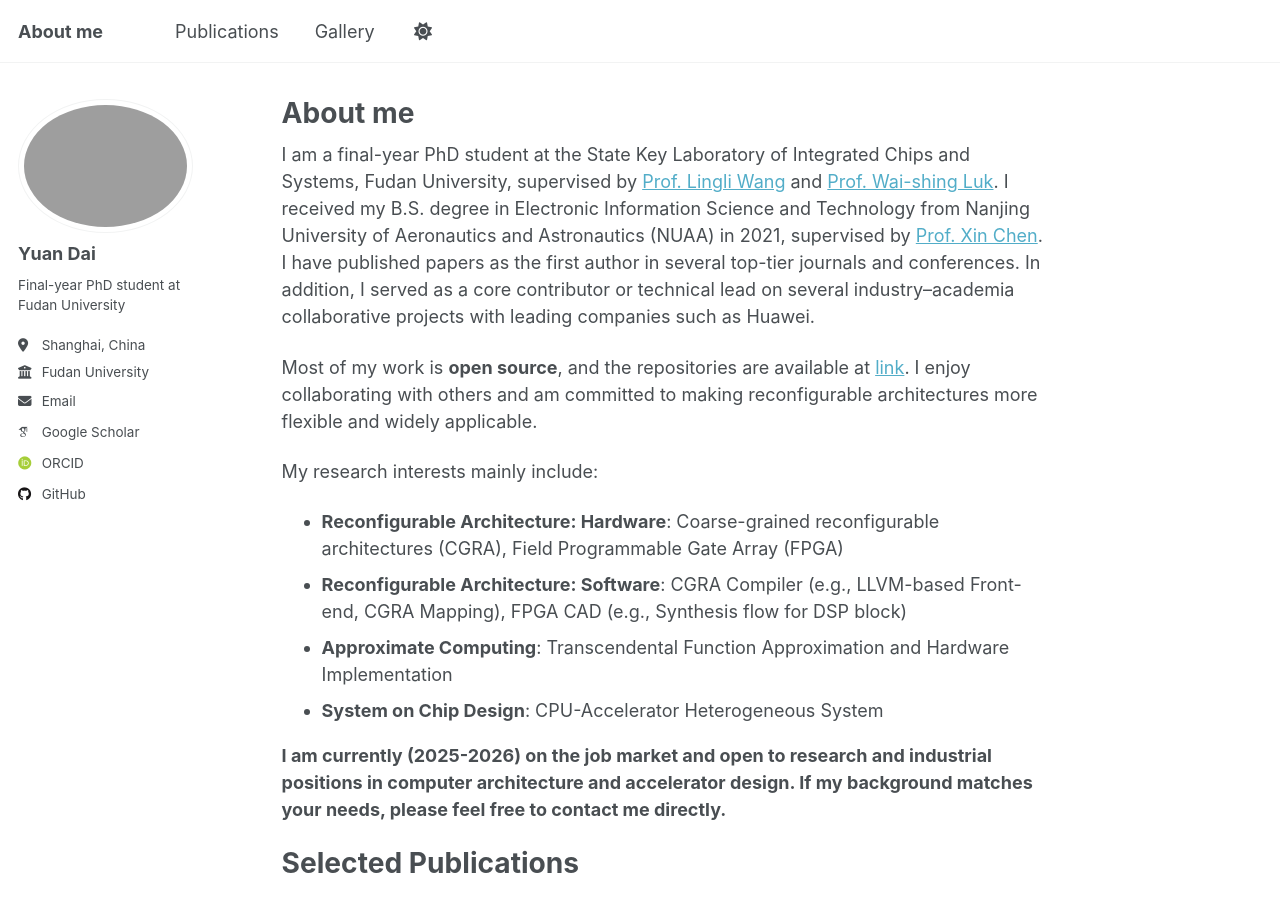
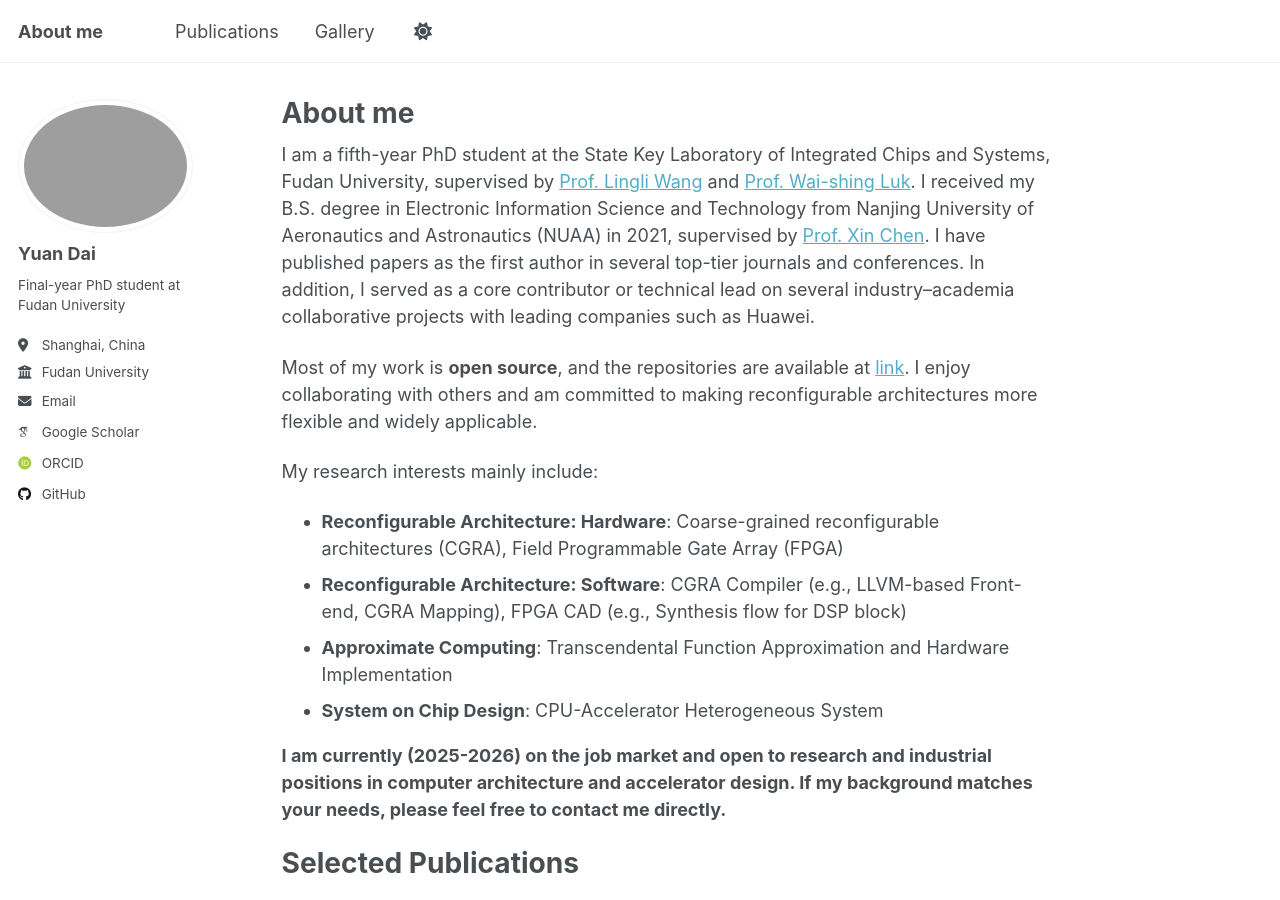
Before and after one commit to Dai-dirk/Dai-dirk.github.io, a Jekyll site: the page built from _pages/about.md, in a window 1280 px wide and 900 px high. Built offline with Jekyll 4.4.1, drawn with Linux system fonts in a browser that asks for light colours; some web fonts are replaced; comment, search, counter and statistics services are not loaded; part of the change alters nothing that is shown; some of the changed text lies outside the part shown.

Commit message:
Update about.md

```diff
--- a/_pages/about.md
+++ b/_pages/about.md
@@ -7,7 +7,7 @@ redirect_from:
   - /about.html
 ---
 
-I am a final-year PhD student at the State Key Laboratory of Integrated Chips and Systems, Fudan University, supervised by [Prof. Lingli Wang](https://sme.fudan.edu.cn/60/3c/c31155a352316/page.htm) and [Prof. Wai-shing Luk](https://scholar.google.com/citations?hl=zh-CN&user=zVrDetsAAAAJ). I received my B.S. degree in Electronic Information Science and Technology from Nanjing University of Aeronautics and Astronautics (NUAA) in 2021, supervised by [Prof. Xin Chen](https://faculty.nuaa.edu.cn/xchen/zh_CN/index.htm). I have published papers as the first author in several top-tier journals and conferences. In addition, I served as a core contributor or technical lead on several industry–academia collaborative projects with leading companies such as Huawei.
+I am a fifth-year PhD student at the State Key Laboratory of Integrated Chips and Systems, Fudan University, supervised by [Prof. Lingli Wang](https://sme.fudan.edu.cn/60/3c/c31155a352316/page.htm) and [Prof. Wai-shing Luk](https://scholar.google.com/citations?hl=zh-CN&user=zVrDetsAAAAJ). I received my B.S. degree in Electronic Information Science and Technology from Nanjing University of Aeronautics and Astronautics (NUAA) in 2021, supervised by [Prof. Xin Chen](https://faculty.nuaa.edu.cn/xchen/zh_CN/index.htm). I have published papers as the first author in several top-tier journals and conferences. In addition, I served as a core contributor or technical lead on several industry–academia collaborative projects with leading companies such as Huawei.
 
 Most of my work is **open source**, and the repositories are available at [link](https://github.com/Dai-dirk). I enjoy collaborating with others and am committed to making reconfigurable architectures more flexible and widely applicable.
 
@@ -51,9 +51,10 @@ Talk
 ======
 **[FPT 2025] Fusion SoC Workshop:** Served as the initiator and lead organizer, responsible for organizing the Fusion SoC Workshop at FPT'25. This [link](https://fpt-2025.lin.pub/) leads to the workshop website, which provides access to our cloud-hosted end-to-end CGRA workflow, including front-end compilation, back-end mapping, and SoC simulation.
 
-Review
+Academic Service
 ======
-**Secondary Reviewer:** JSA'24, CGRA4HPC'24
+**Reviewer:** Integration'26
+**Secondary Reviewer:** JSA'24, CGRA4HPC'24,26
 
 
 Awards
```
